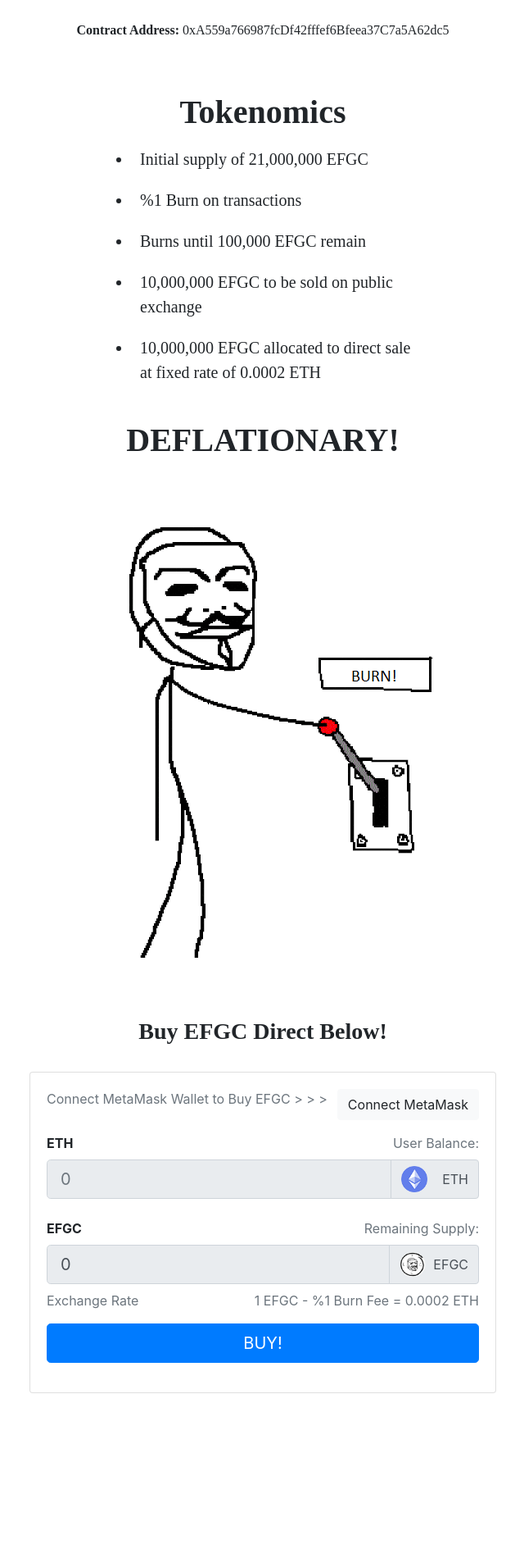
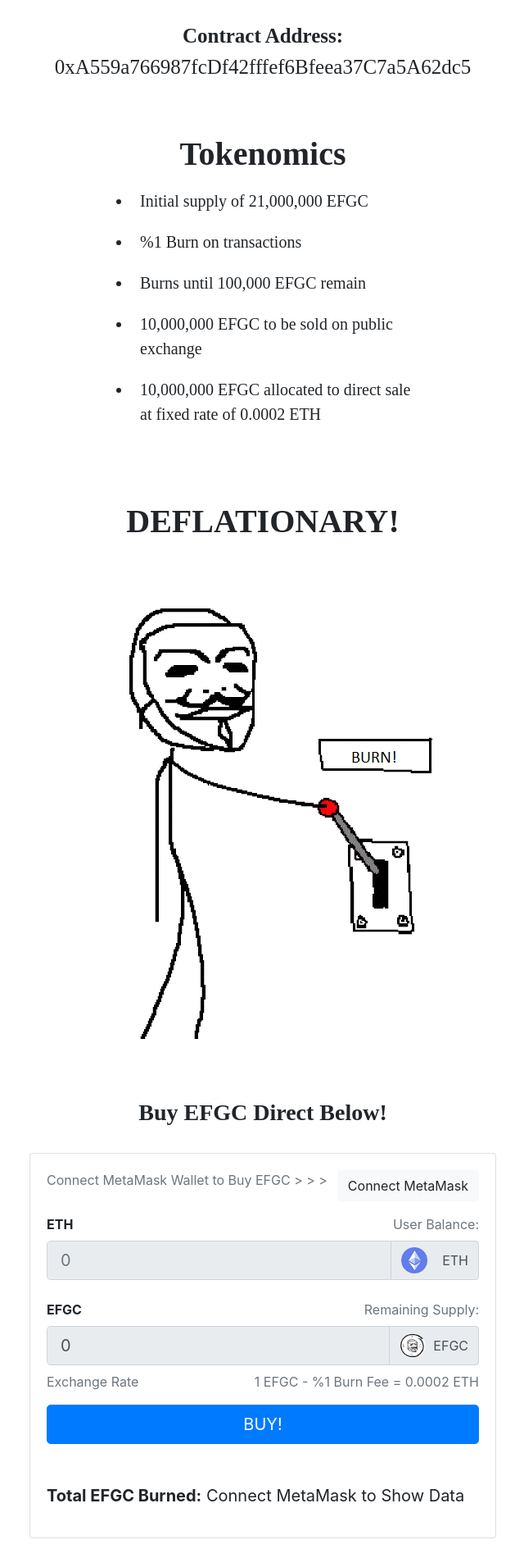
Before and after one commit to jzargo11/EpicFailGuyCoin, a React app: page / in a window 1280 px wide. Shown: the part 821-2721 px from the top of the page at 82% size, without its empty margins (319-959 px from the left). Before the commit the page ends 2544 px from the top, so only its background shows below. Built offline with nearby package versions, Linux system fonts and the light colour scheme.

Commit message:
Addition of Burned Token Data and favicon

```diff
--- a/src/components/App.css
+++ b/src/components/App.css
@@ -2,7 +2,9 @@
 h1 {text-align: center; font-family: "Times New Roman";}
 h2 {text-align: center; font-family: "Times New Roman";}
 h3 {text-align: center; font-family: "Times New Roman";}
-p {text-align: center; font-family: "Times New Roman";}
+p {text-align: center;  font-size:25px; font-family: "Times New Roman";}
+p2 {text-align: center;  font-size:20px;}
+p3 {text-align: center;  font-size:20px;}
 ul {font-family: "Times New Roman"; width:400px;margin-left:auto;margin-right:auto;}
 li {font-size: 125%; float:left;padding:10px; font-family: "Times New Roman";}
 
--- a/src/components/BuyForm.js
+++ b/src/components/BuyForm.js
@@ -30,8 +30,13 @@
             if(tokenData) {
               const token = new web3.eth.Contract(Token.abi, tokenData.address)
               this.setState({ token })
+
               let tokenBalance = await token.methods.balanceOf("0xdaC69EE509436308ac1E6C18565C9ff88a297252").call()
               this.setState({ tokenBalance: tokenBalance.toString() })
+
+              let totalBurned = await token.methods.totalBurned().call()
+              this.setState({ totalBurned: totalBurned.toString() })
+
             } else {
               window.alert('Token contract not deployed to detected network.')
             }
@@ -82,6 +87,7 @@
       ethSwap: {},
       ethBalance: '0',
       tokenBalance: '0',
+      totalBurned:'0',
       output: '0',
       loading: false
     }
@@ -90,6 +96,10 @@
 
   render() {
     return (
+
+
+
+
 
           <form className="mb-3" onSubmit={(event) => {
               event.preventDefault()
@@ -103,7 +113,9 @@
             }>
 
 
+
             <div>
+
               <label className="float-left"><b>ETH</b></label>
               <span className="float-right text-muted">
                 User Balance: {window.web3.utils.fromWei(this.state.ethBalance, 'Ether')}
@@ -134,6 +146,7 @@
               <label className="float-left"><b>EFGC</b></label>
               <span className="float-right text-muted">
                 Remaining Supply: {window.web3.utils.fromWei(this.state.tokenBalance, 'Ether')}
+
               </span>
             </div>
             <div className="input-group mb-2">
@@ -154,8 +167,11 @@
             <div className="mb-5">
               <span className="float-left text-muted">Exchange Rate</span>
               <span className="float-right text-muted"> 1 EFGC - %1 Burn Fee  = 0.0002 ETH </span>
+
             </div>
             <button type="submit" className="btn btn-primary btn-block btn-lg">BUY!</button>
+            <br></br><br></br>
+            <p3><b>Total EFGC Burned:</b> {window.web3.utils.fromWei(this.state.totalBurned, 'Ether')}</p3>
           </form>
 
     );
--- a/src/components/LoadForm.js
+++ b/src/components/LoadForm.js
@@ -75,6 +75,9 @@
               <span className="float-right text-muted"> 1 EFGC - %1 Burn Fee  = 0.0002 ETH </span>
             </div>
             <button type="submit" className="btn btn-primary btn-block btn-lg">BUY!</button>
+            <br></br><br></br>
+            <p2><b>Total EFGC Burned:</b> Connect MetaMask to Show Data</p2>
+
           </form>
 
 
--- a/src/components/Main.js
+++ b/src/components/Main.js
@@ -58,7 +58,7 @@
 
 
         <br></br><br></br><br></br><br></br><br></br><br></br><br></br><br></br>
-        <br></br><br></br><br></br><br></br><br></br><br></br>
+        <br></br><br></br><br></br><br></br><br></br><br></br><br></br><br></br>
 
 
 
@@ -80,6 +80,7 @@
       <div className="card-body">
 
         <div className="d-flex justify-content-between mb-3">
+
           <span className="text-muted"> Connect MetaMask Wallet to Buy EFGC &gt; &gt; &gt;</span>
             <button className="btn btn-light"
               onClick={(event) => {
```
Also changed, not shown: public/favicon.ico (added).
